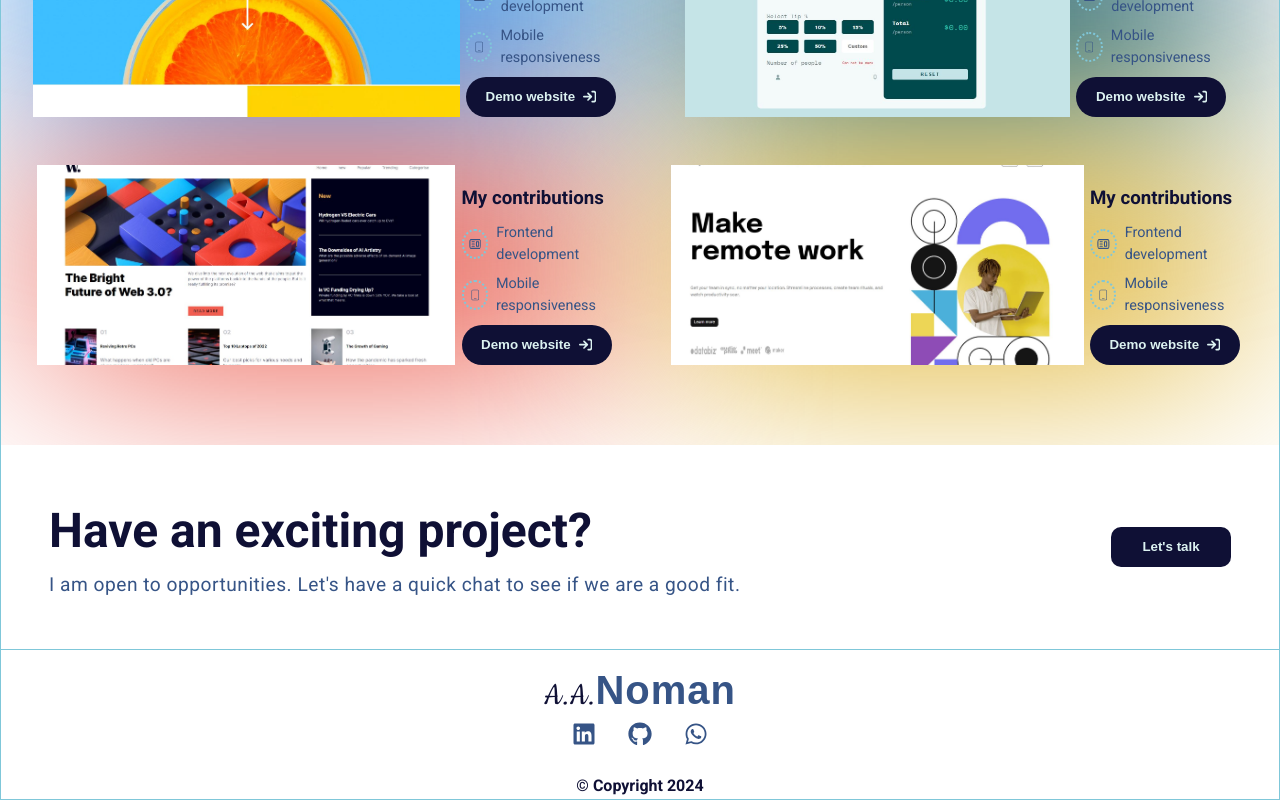
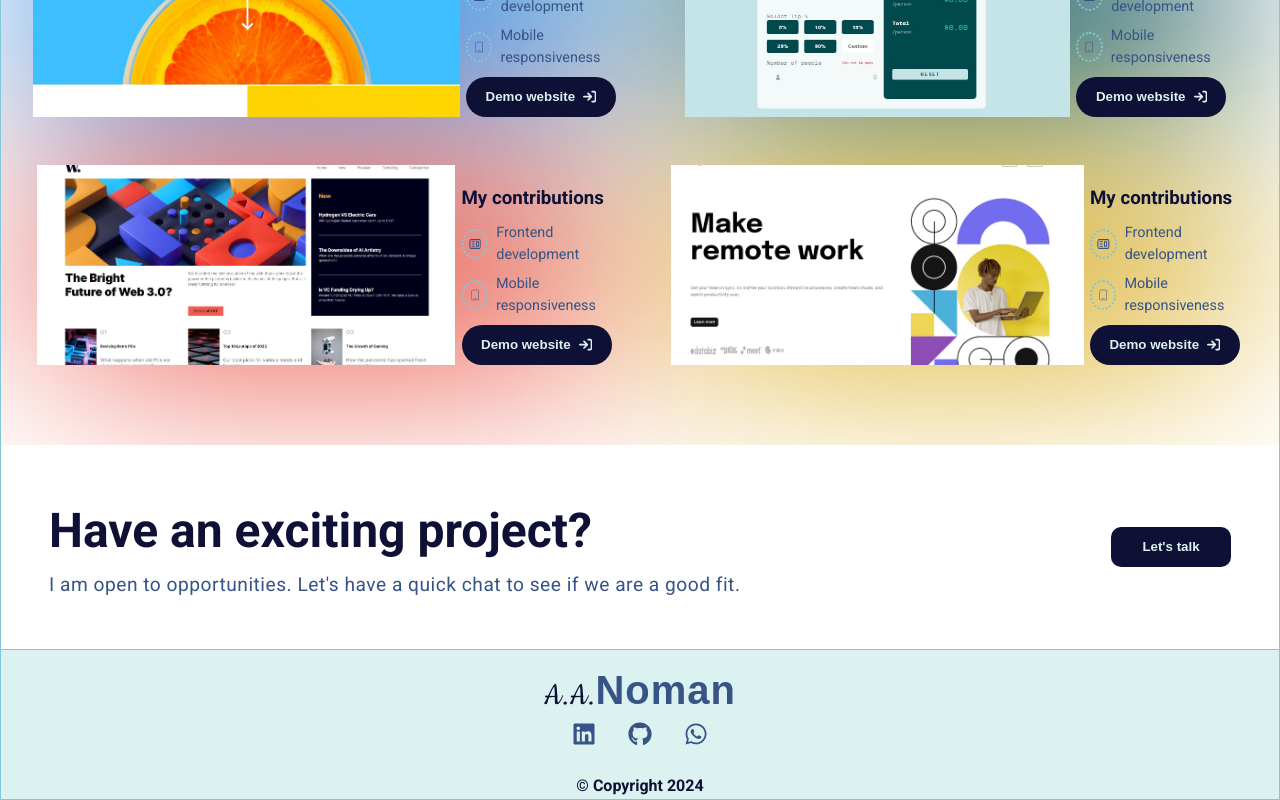
Before and after one commit to AlNomanCSE/Portfolio, a Next.js app: page / in a window 1280 px wide. Shown: the part 2206-3006 px from the top of the page. Built offline with nearby package versions, Linux system fonts and the light colour scheme; a web font is replaced by a local one.

Commit message:
bottom bg change

```diff
--- a/src/components/home/Section_2.module.css
+++ b/src/components/home/Section_2.module.css
@@ -6,6 +6,7 @@
   justify-content: center;
   align-items: center;
   gap: 3rem;
+
 }
 .section2 h2 {
   font-size: 4rem;
--- a/src/components/layouts/Footer.module.css
+++ b/src/components/layouts/Footer.module.css
@@ -8,6 +8,7 @@
   width: 100%;
   max-width: 1400px;
   border: 1px solid var(--Half-Baked);
+  background-color: var(--Iceberg);
 }
 .header {
   padding-top: 2rem;
```
